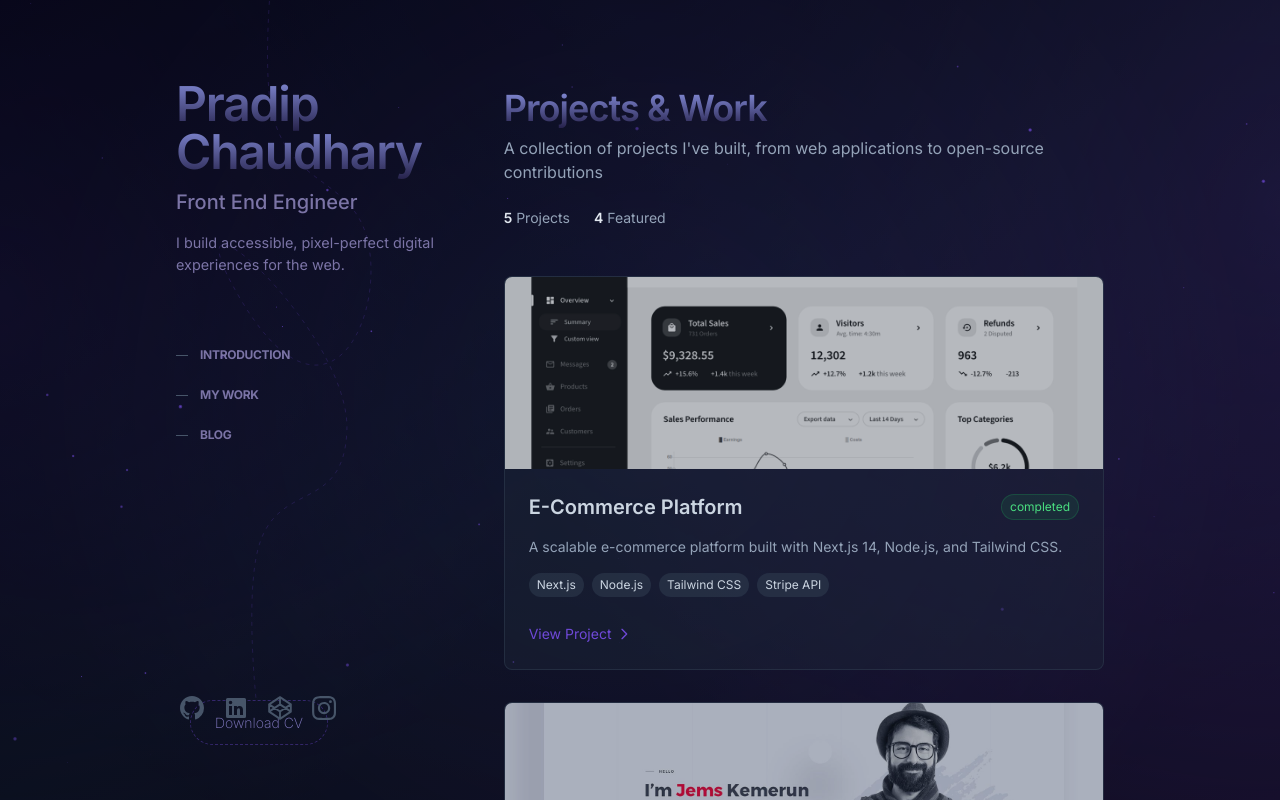
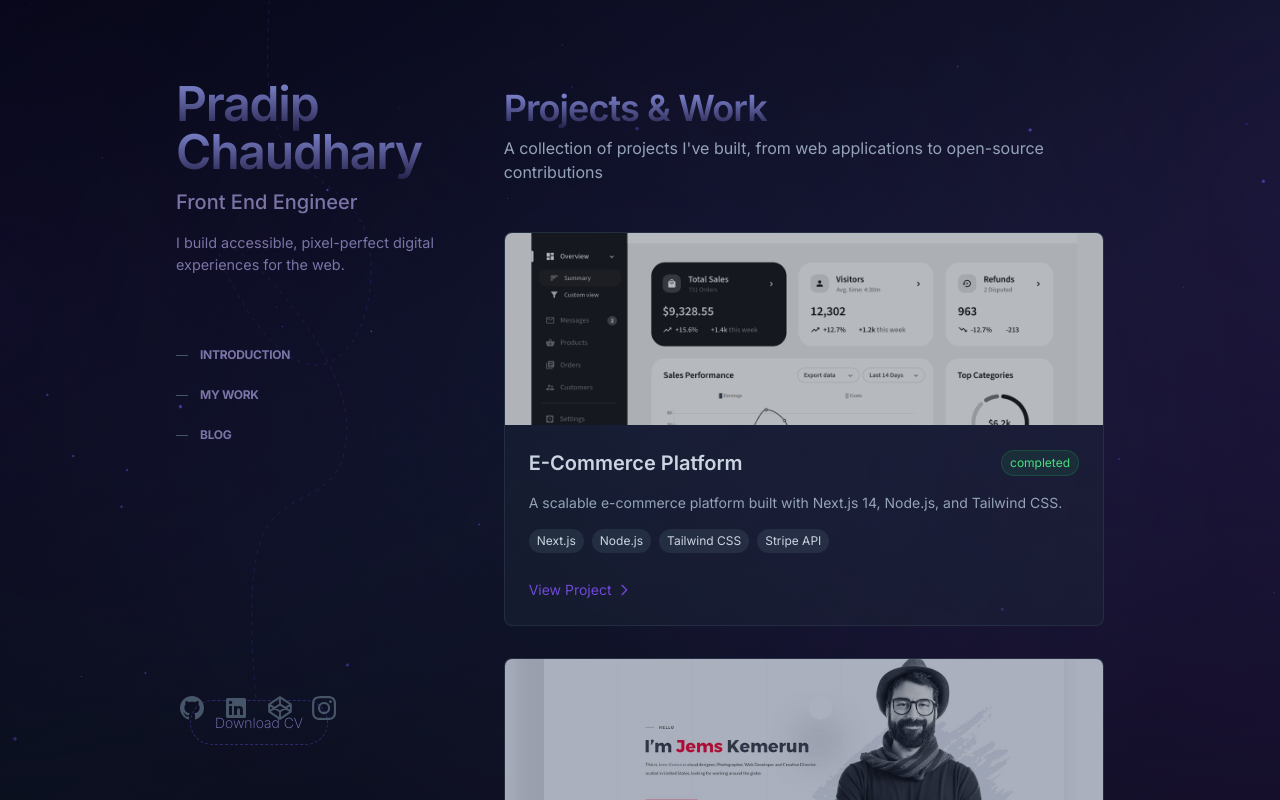
Before and after one commit to pradipchaudhary/portfolio.v3, a Next.js app: page /projects in a window 1280 px wide. Shown: the top 800 px of the page. Built offline with nearby package versions, Linux system fonts and the light colour scheme.

Commit message:
feat: add loading on the projects page

```diff
--- a/app/(root)/projects/page.tsx
+++ b/app/(root)/projects/page.tsx
@@ -6,20 +6,33 @@ import { Project } from "@/types";
 
 export default function ProjectsPage() {
     const [projects, setProjects] = useState<Project[]>([]);
-    console.log("Projects : ", projects);
+    const [loading, setLoading] = useState<boolean>(true);
+    const [error, setError] = useState<string | null>(null);
+
     useEffect(() => {
         const fetchProjects = async () => {
             try {
                 const response = await fetch("/api/projects");
+                if (!response.ok) {
+                    throw new Error("Failed to fetch projects.");
+                }
                 const data = await response.json();
                 setProjects(data.projects);
-            } catch (error) {
-                console.error("Error fetching projects:", error);
+                setError(null); // Clear any existing errors
+            } catch (err) {
+                setError(
+                    err instanceof Error
+                        ? err.message
+                        : "An unknown error occurred."
+                );
+            } finally {
+                setLoading(false); // Always stop loading
             }
         };
 
         fetchProjects();
     }, []);
+
     const getStatusColor = (status?: string) => {
         switch (status) {
             case "completed":
@@ -39,7 +52,7 @@ export default function ProjectsPage() {
             <div className="relative mb-12">
                 <div className="space-y-6">
                     <div className="space-y-2">
-                        <h1 className="text-4xl bg-gradient-to-b from-[#8c95e4] to-[#292450]/90 text-transparent bg-clip-text  tracking-tight font-semibold mt-2 mb-2">
+                        <h1 className="text-4xl bg-gradient-to-b from-[#8c95e4] to-[#292450]/90 text-transparent bg-clip-text tracking-tight font-semibold mt-2 mb-2">
                             Projects & Work
                         </h1>
                         <p className="text-slate-400">
@@ -47,25 +60,28 @@ export default function ProjectsPage() {
                             applications to open-source contributions
                         </p>
                     </div>
-
-                    <div className="flex gap-6 text-sm text-slate-400">
-                        <div>
-                            <span className="text-slate-200 font-semibold">
-                                {projects.length}
-                            </span>{" "}
-                            Projects
-                        </div>
-                        <div>
-                            <span className="text-slate-200 font-semibold">
-                                {projects.filter((p) => p.featured).length}
-                            </span>{" "}
-                            Featured
-                        </div>
-                    </div>
                 </div>
             </div>
 
+            {/* Loading State */}
+            {loading && (
+                <div className="flex items-center justify-center h-64">
+                    <div className="flex flex-col items-center space-y-2">
+                        <div className="animate-spin rounded-full h-8 w-8 border-t-2 border-b-2 border-slate-400"></div>
+                        <p className="text-center text-slate-400">Loading...</p>
+                    </div>
+                </div>
+            )}
+
+            {/* Error State */}
+            {error && (
+                <div className="flex items-center justify-center h-64">
+                    <p className="text-center text-red-500">Error: {error}</p>
+                </div>
+            )}
+
             {/* Projects Grid */}
+            {!loading && !error && (
                 <div className="space-y-8">
                     {projects.map((project) => (
                         <Link
@@ -96,7 +112,7 @@ export default function ProjectsPage() {
 
                                 {/* Project Content */}
                                 <div className="p-6 space-y-4">
-                                {/* Title and Featured Badge */}
+                                    {/* Title and Status */}
                                     <div className="flex items-center justify-between">
                                         <h2
                                             className="text-xl font-semibold text-slate-300 flex gap-1
@@ -104,14 +120,6 @@ export default function ProjectsPage() {
                                         >
                                             {project.title}{" "}
                                         </h2>
-                                    {/* {project.featured && (
-                                        <span
-                                            className="px-2 py-1 text-xs bg-[#6f49d8]/10 text-[#6f49d8]
-                                                       rounded-full border border-[#6f49d8]/20"
-                                        >
-                                            Featured
-                                        </span>
-                                    )} */}
                                         {project.status && (
                                             <span
                                                 className={`px-2 py-1 text-xs rounded-full border ${getStatusColor(
@@ -130,7 +138,8 @@ export default function ProjectsPage() {
 
                                     {/* Technologies */}
                                     <div className="flex flex-wrap gap-2">
-                                    {project.technologies.map((tech, index) => (
+                                        {project.technologies.map(
+                                            (tech, index) => (
                                                 <span
                                                     key={index}
                                                     className="px-2 py-1 text-xs bg-slate-700/50
@@ -138,7 +147,8 @@ export default function ProjectsPage() {
                                                 >
                                                     {tech}
                                                 </span>
-                                    ))}
+                                            )
+                                        )}
                                     </div>
 
                                     {/* View Project Link */}
@@ -168,6 +178,7 @@ export default function ProjectsPage() {
                         </Link>
                     ))}
                 </div>
+            )}
         </div>
     );
 }
```
Lines whose indentation alone changed are shown as unchanged.
